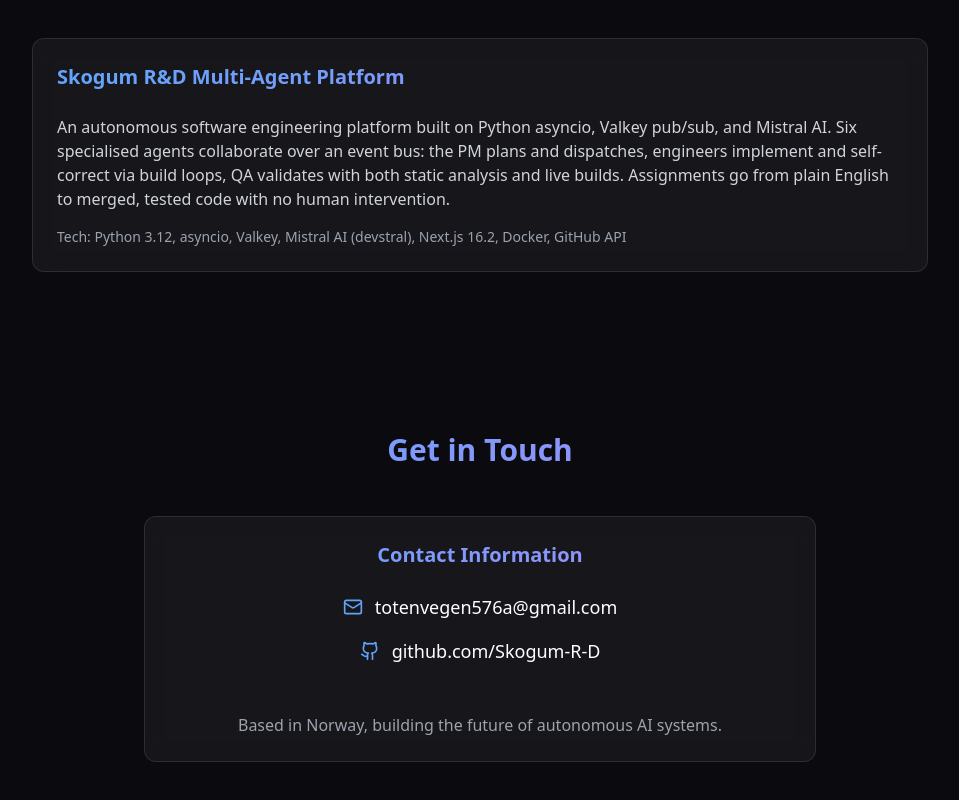
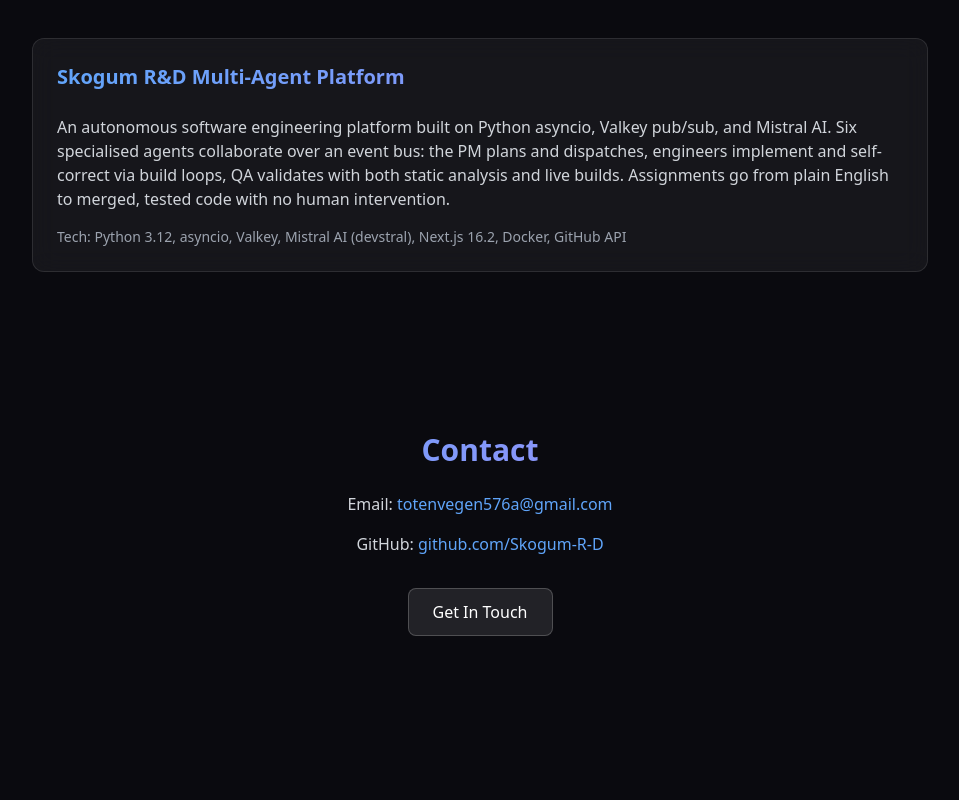
Before and after one commit to Skogum-R-D/simen-portfolio, a Next.js app: page / in a window 1280 px wide. Shown: the part 1642-2442 px from the top of the page, without its empty margins (160-1119 px from the left). After the commit the page ends 2358 px from the top, so only its background shows below. Built offline with nearby package versions, Linux system fonts and the light colour scheme.

Commit message:
Add contact section

```diff
--- a/components/contact.tsx
+++ b/components/contact.tsx
@@ -1,57 +1,37 @@
 "use client";
 import { motion } from "framer-motion";
-import { Card, CardHeader, CardTitle, CardContent } from "./ui/card";
-import { Button } from "./ui/button";
-import { Mail, Github } from "lucide-react";
+import { Button } from "@/components/ui/button";
 
 export default function Contact() {
   return (
-    <section id="contact" className="py-20 px-4 sm:px-6 lg:px-8">
-      <motion.div
-        initial={{ opacity: 0, y: 20 }}
-        animate={{ opacity: 1, y: 0 }}
-        transition={{ duration: 0.5 }}
-        className="max-w-4xl mx-auto"
+    <motion.section
+      initial={{ opacity: 0 }}
+      whileInView={{ opacity: 1 }}
+      viewport={{ once: true }}
+      transition={{ duration: 0.6 }}
+      id="contact"
+      className="py-20 px-4"
     >
-        <h2 className="text-3xl font-bold gradient-text mb-12 text-center">
-          Get in Touch
-        </h2>
-
-        <Card className="max-w-2xl mx-auto">
-          <CardHeader>
-            <CardTitle className="text-center">Contact Information</CardTitle>
-          </CardHeader>
-          <CardContent className="space-y-6">
-            <div className="flex flex-col items-center space-y-4">
-              <div className="flex items-center space-x-3">
-                <Mail className="h-5 w-5 text-blue-400" />
-                <a
-                  href="mailto:totenvegen576a@gmail.com"
-                  className="text-lg hover:text-blue-400 transition-colors"
-                >
+      <div className="max-w-4xl mx-auto text-center">
+        <h2 className="text-3xl font-bold gradient-text mb-6">Contact</h2>
+        <div className="space-y-4 text-gray-300">
+          <p>
+            Email: <a href="mailto:totenvegen576a@gmail.com" className="text-blue-400 hover:underline">
               totenvegen576a@gmail.com
             </a>
-              </div>
-
-              <div className="flex items-center space-x-3">
-                <Github className="h-5 w-5 text-blue-400" />
-                <a
-                  href="https://github.com/Skogum-R-D"
-                  target="_blank"
-                  rel="noopener noreferrer"
-                  className="text-lg hover:text-blue-400 transition-colors"
-                >
+          </p>
+          <p>
+            GitHub: <a href="https://github.com/Skogum-R-D" className="text-blue-400 hover:underline">
               github.com/Skogum-R-D
             </a>
+          </p>
+        </div>
+        <div className="mt-8">
+          <Button variant="secondary" size="lg">
+            Get In Touch
+          </Button>
         </div>
       </div>
-
-            <div className="pt-6 text-center text-gray-400">
-              <p>Based in Norway, building the future of autonomous AI systems.</p>
-            </div>
-          </CardContent>
-        </Card>
-      </motion.div>
-    </section>
+    </motion.section>
   );
 }
```
Lines whose indentation alone changed are shown as unchanged.
